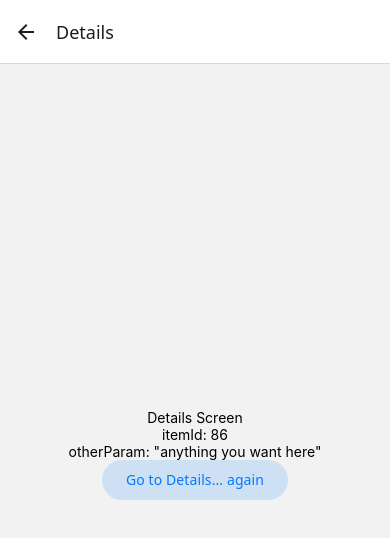
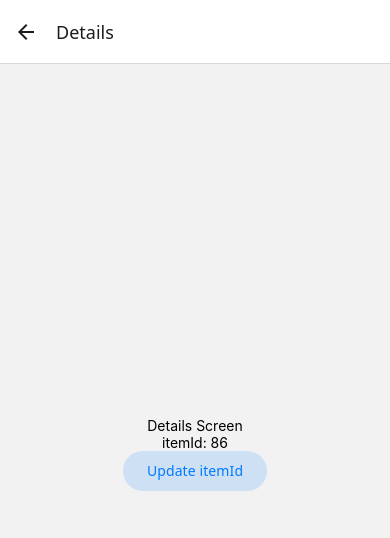
Before and after one commit to dimawari/appdev2, a React Native app: screen / in a window 390 px wide. Both pictures are taken after a click on the button "Go to Details". Shown: the top 538 px of the page. Built offline with nearby package versions, Linux system fonts and the light colour scheme.

Commit message:
Done with updating params

```diff
--- a/App.js
+++ b/App.js
@@ -32,23 +32,21 @@ function DetailsScreen() {
   const navigation = useNavigation();
   const route = useRoute();
 
-  const { itemId, otherParam } = route.params || {};
+  const { itemId } = route.params || {};
 
   return (
     <View style={{ flex: 1, alignItems: "center", justifyContent: "center" }}>
       <Text>Details Screen</Text>
-
       <Text>itemId: {JSON.stringify(itemId)}</Text>
-      <Text>otherParam: {JSON.stringify(otherParam)}</Text>
 
       <Button
         onPress={() =>
-          navigation.push("Details", {
+          navigation.setParams({
             itemId: Math.floor(Math.random() * 100),
           })
         }
       >
-        Go to Details... again
+        Update itemId
       </Button>
     </View>
   );
```
